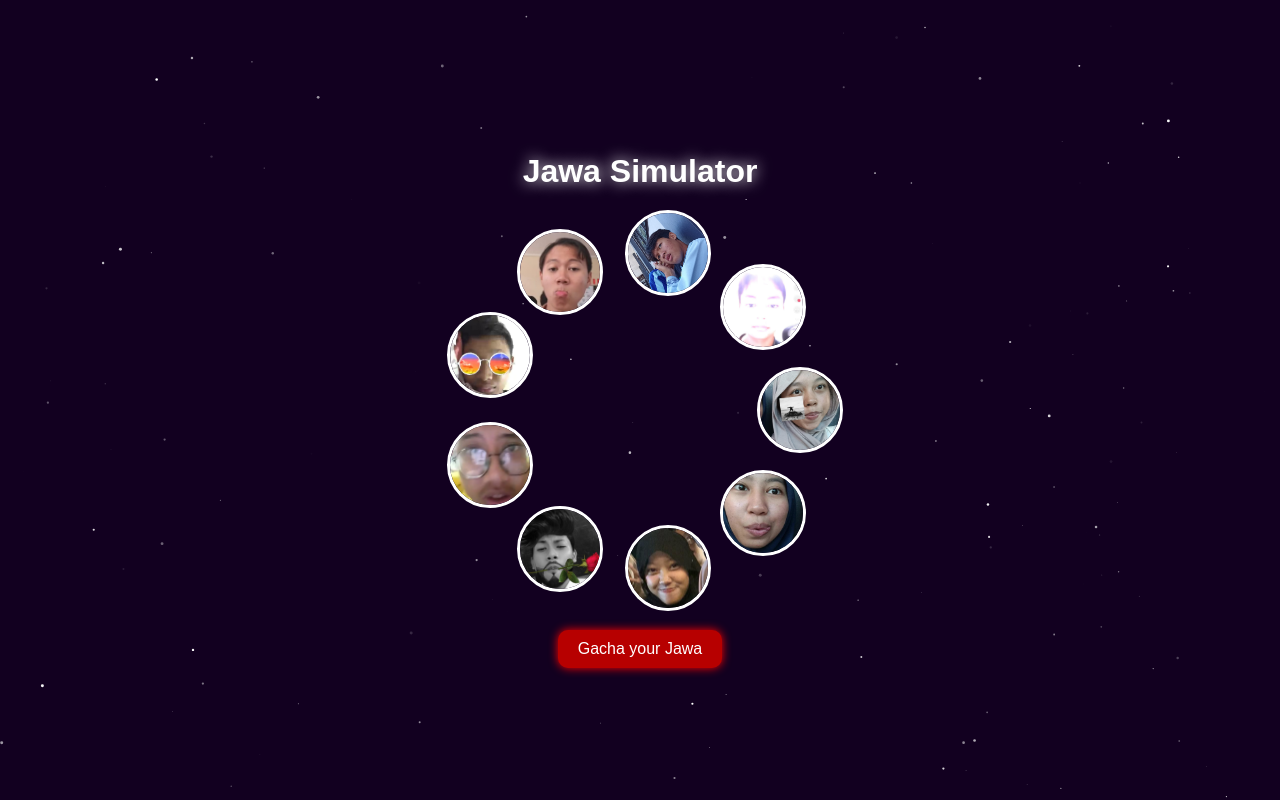
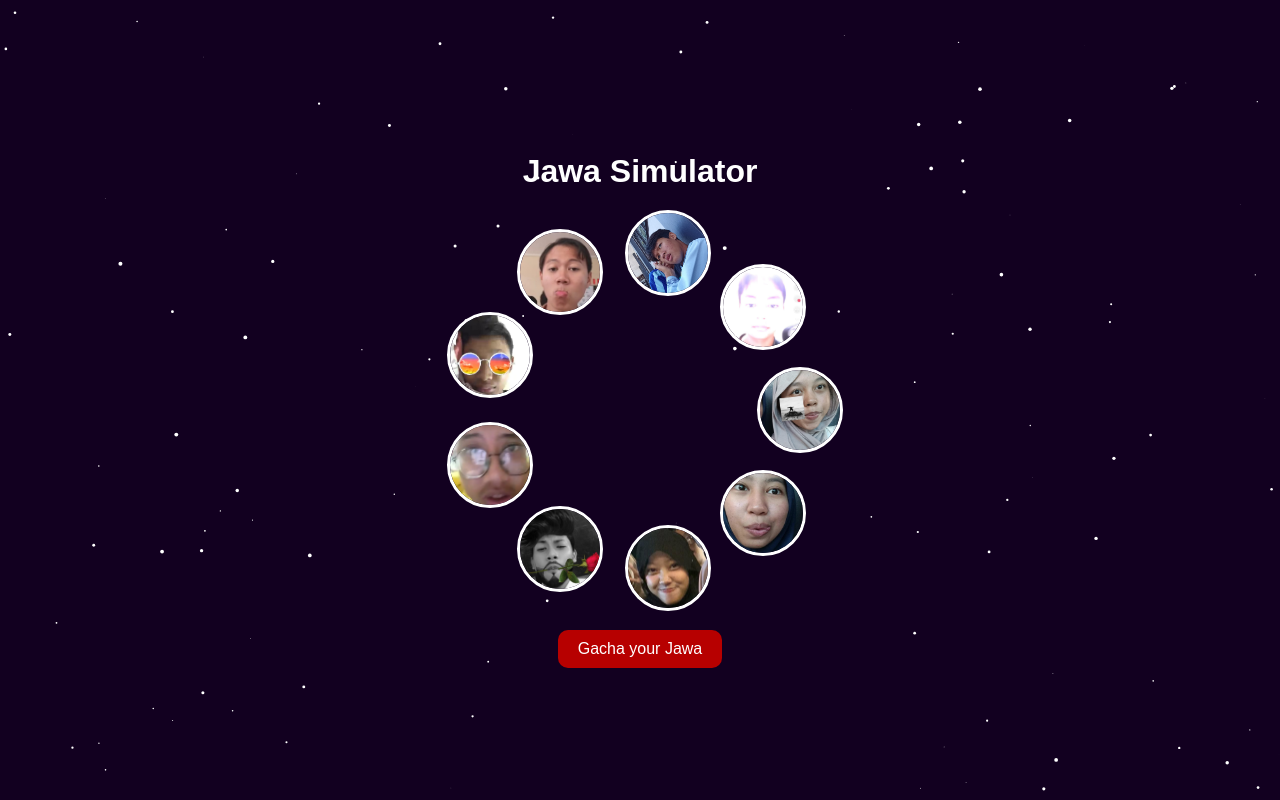
Before and after one commit to ArungUbaidillah/JawaSim, a plain HTML site: page index.html in a window 1280 px wide. Drawn offline with Linux system fonts and the light colour scheme; animation ran at ten frames a second.

Commit message:
Update index.html

```diff
--- a/index.html
+++ b/index.html
@@ -11,11 +11,16 @@
       justify-content: center;
       min-height: 100vh;
       margin: 0;
-      background: #120020; /* warna asli dipertahankan */
+      background: #120020; /* ungu gelap */
       color: white;
       font-family: Arial, sans-serif;
       overflow: hidden;
       position: relative;
+    }
+
+    h1 {
+      margin-bottom: 20px;
+      z-index: 2;
     }
 
     /* canvas bintang */
@@ -25,13 +30,7 @@
       left: 0;
       width: 100%;
       height: 100%;
-      z-index: -1;
-      background: transparent; /* supaya warna dasar tetep keliatan */
-    }
-
-    h1 {
-      margin-bottom: 20px;
-      text-shadow: 0 0 15px #fff;
+      z-index: 0;
     }
 
     .wheel {
@@ -44,6 +43,7 @@
       justify-content: center;
       transform: rotate(0deg);
       transition: transform 5s cubic-bezier(.17,.67,.83,.67);
+      z-index: 2;
     }
 
     .wheel img {
@@ -65,13 +65,11 @@
       background: #b70000;
       color: white;
       cursor: pointer;
-      box-shadow: 0 0 10px #ff0000;
-      transition: 0.3s;
+      z-index: 2;
     }
 
     button:hover {
       background: #218838;
-      box-shadow: 0 0 20px #00ff00;
     }
 
     /* overlay winner */
@@ -104,7 +102,6 @@
       font-size: 22px;
       font-weight: bold;
       color: white;
-      text-shadow: 0 0 10px gold;
     }
 
     #overlay button {
@@ -123,8 +120,14 @@
     }
 
     @keyframes zoomIn {
-      from { transform: scale(0.3); opacity: 0; }
-      to { transform: scale(1); opacity: 1; }
+      from {
+        transform: scale(0.3);
+        opacity: 0;
+      }
+      to {
+        transform: scale(1);
+        opacity: 1;
+      }
     }
 
     @keyframes fadeIn {
@@ -134,7 +137,6 @@
   </style>
 </head>
 <body>
-  <!-- canvas untuk bintang -->
   <canvas id="stars"></canvas>
 
   <h1>Jawa Simulator</h1>
@@ -185,6 +187,7 @@
     spinBtn.addEventListener("click", () => {
       overlay.style.display = "none";
 
+      // Random spin antara 5-10 putaran
       const spin = 360 * (5 + Math.floor(Math.random() * 5)) + Math.floor(Math.random() * 360);
       currentRotation += spin;
       wheel.style.transition = "transform 5s cubic-bezier(.17,.67,.83,.67)";
@@ -196,6 +199,7 @@
         const index = Math.floor(((360 - normalized + segmentAngle / 2) % 360) / segmentAngle);
         const selected = images[index];
 
+        // tampilkan overlay pemenang
         winnerImg.src = selected.src;
         winnerRarity.textContent = `${selected.alt} - Rarity: ${selected.dataset.rarity}`;
         overlay.style.display = "flex";
@@ -206,7 +210,7 @@
       overlay.style.display = "none";
     });
 
-    // STARFIELD
+    // -------- animasi bintang --------
     const canvas = document.getElementById("stars");
     const ctx = canvas.getContext("2d");
     let stars = [];
@@ -215,28 +219,29 @@
       canvas.width = window.innerWidth;
       canvas.height = window.innerHeight;
       stars = [];
-      for (let i = 0; i < 150; i++) {
+      for (let i = 0; i < 120; i++) {
         stars.push({
           x: Math.random() * canvas.width,
           y: Math.random() * canvas.height,
-          radius: Math.random() * 1.5,
-          alpha: Math.random(),
-          speed: 0.002 + Math.random() * 0.002
+          size: Math.random() * 2,
+          speed: Math.random() * 0.3 + 0.05
         });
       }
     }
 
     function drawStars() {
       ctx.clearRect(0, 0, canvas.width, canvas.height);
-      for (let s of stars) {
-        s.alpha += s.speed * (Math.random() > 0.5 ? 1 : -1);
-        if (s.alpha < 0) s.alpha = 0;
-        if (s.alpha > 1) s.alpha = 1;
+      ctx.fillStyle = "white";
+      stars.forEach(star => {
         ctx.beginPath();
-        ctx.arc(s.x, s.y, s.radius, 0, Math.PI * 2);
-        ctx.fillStyle = "rgba(255,255,255," + s.alpha + ")";
+        ctx.arc(star.x, star.y, star.size, 0, 2 * Math.PI);
         ctx.fill();
-      }
+        star.y += star.speed;
+        if (star.y > canvas.height) {
+          star.y = 0;
+          star.x = Math.random() * canvas.width;
+        }
+      });
       requestAnimationFrame(drawStars);
     }
 
```
